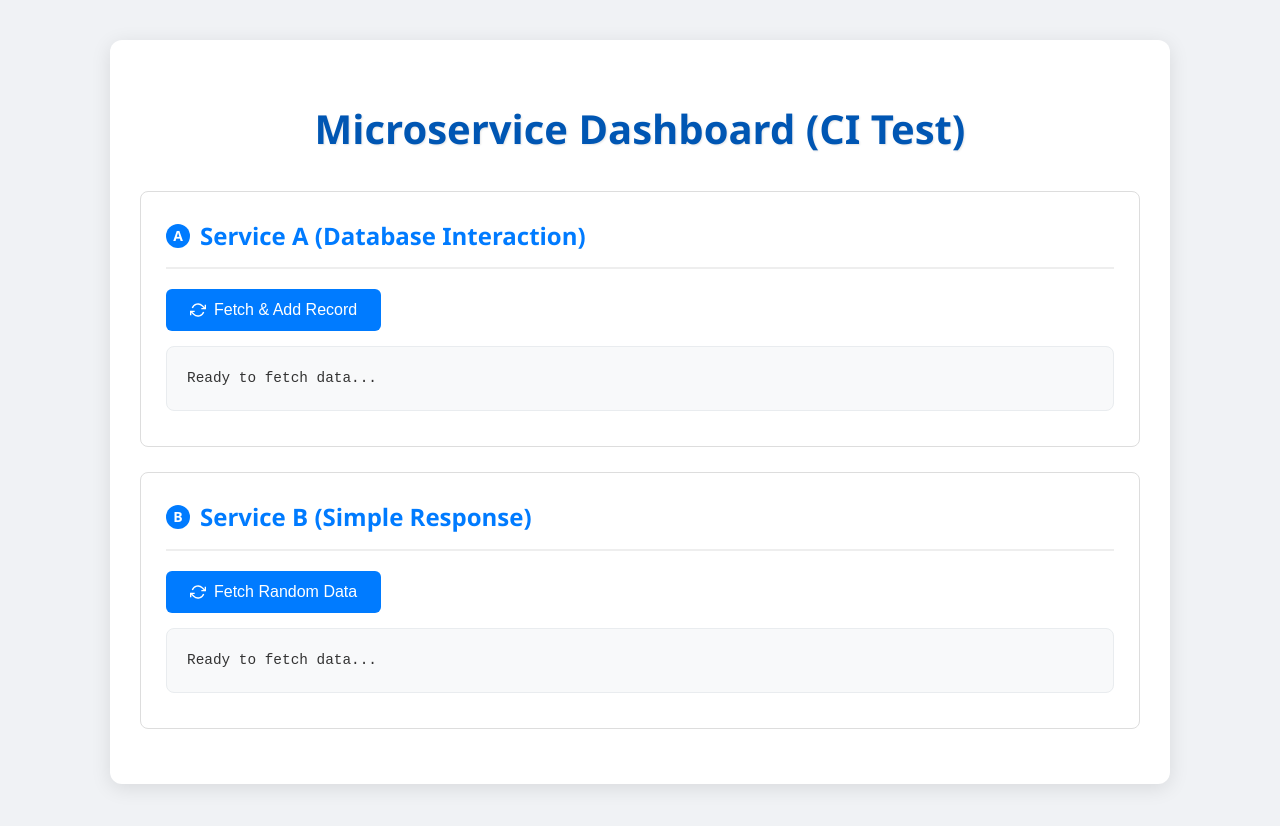
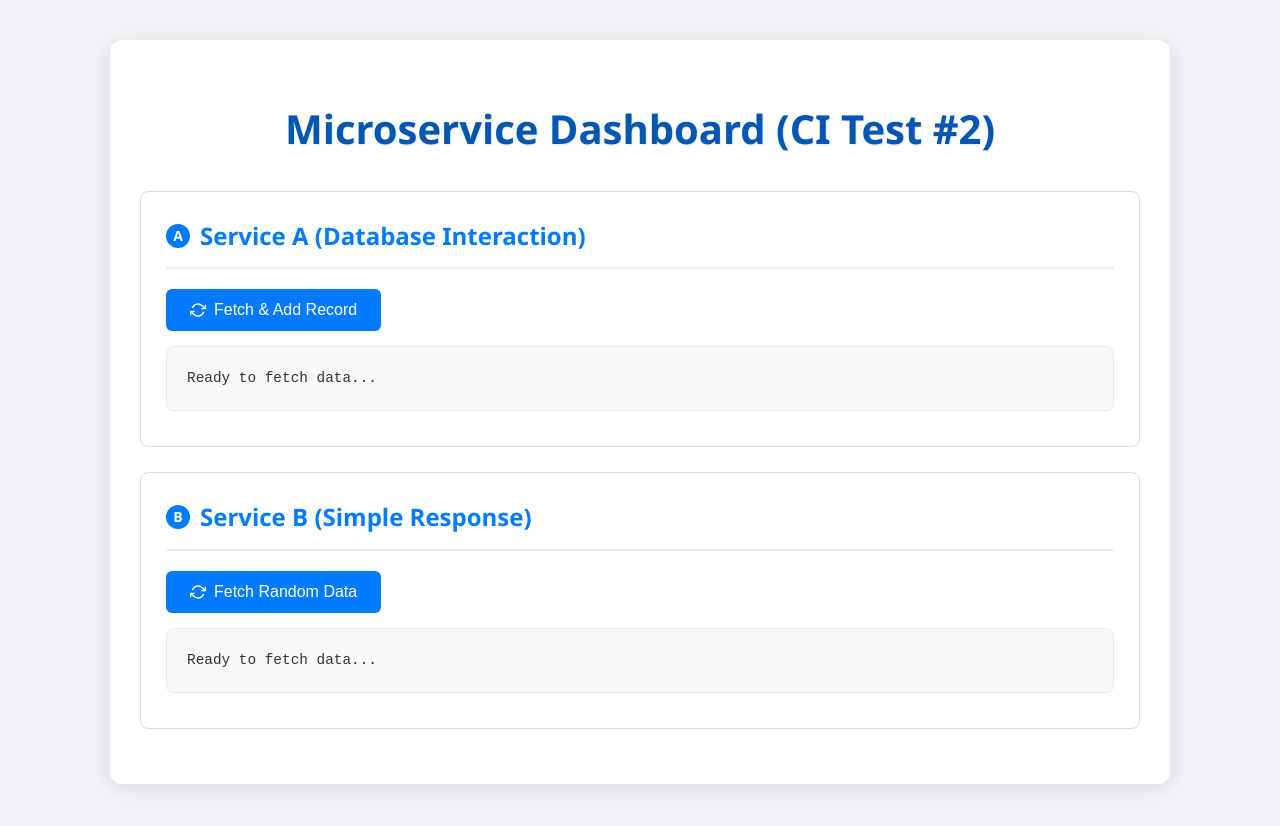
Before and after one commit to MalikShoaibAhmadKhan/3-tier-app-AKS-, a plain HTML site: page frontend/index.html in a window 1280 px wide. Drawn offline with Linux system fonts and the light colour scheme.

Commit message:
feat: update heading for second CI test

```diff
--- a/frontend/index.html
+++ b/frontend/index.html
@@ -159,7 +159,7 @@
 </head>
 <body>
     <div class="container">
-        <h1>Microservice Dashboard (CI Test)</h1>
+        <h1>Microservice Dashboard (CI Test #2)</h1>
 
         <div class="service-box">
             <h2><span class="service-icon">A</span>Service A (Database Interaction)</h2>
```
